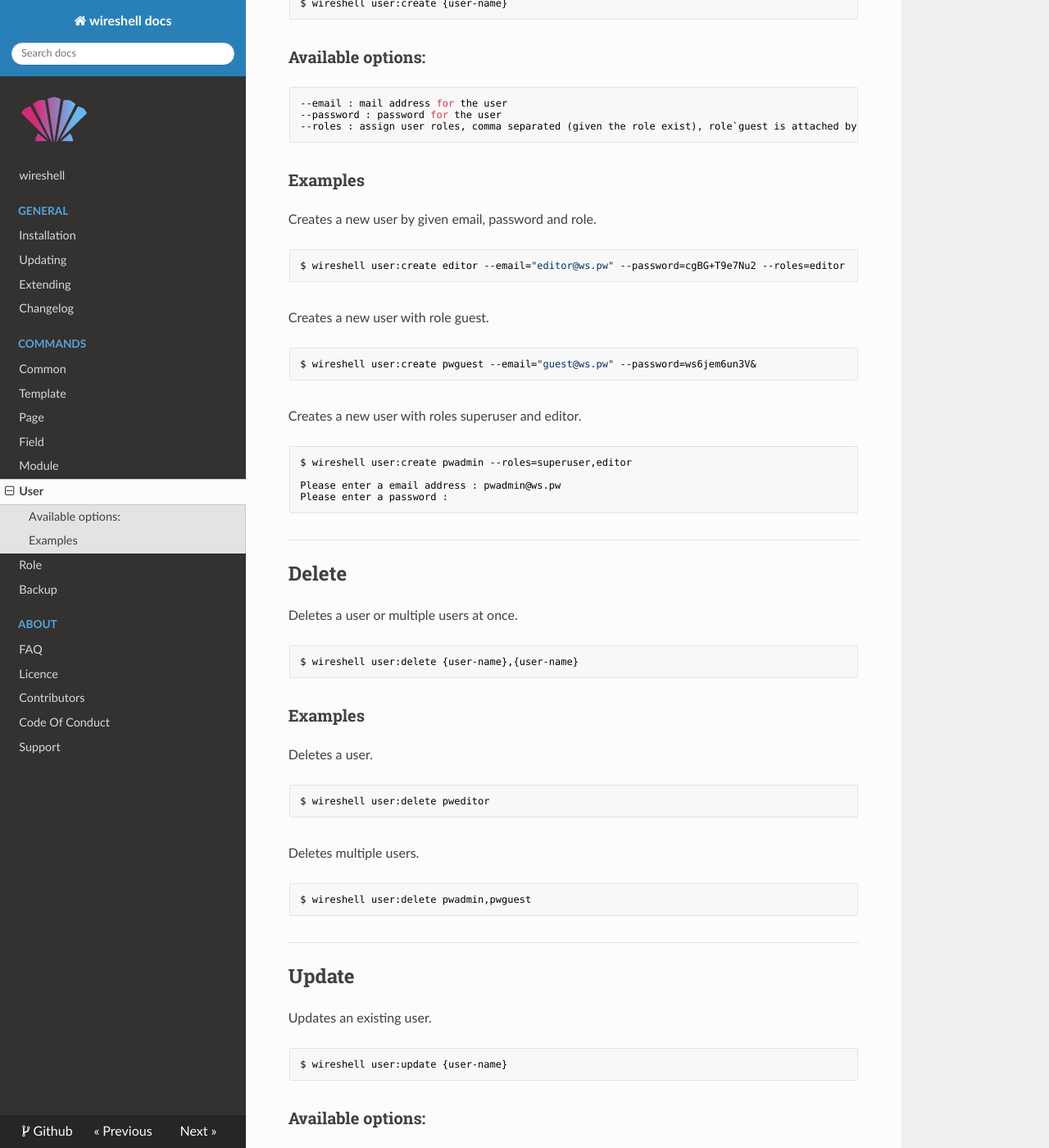
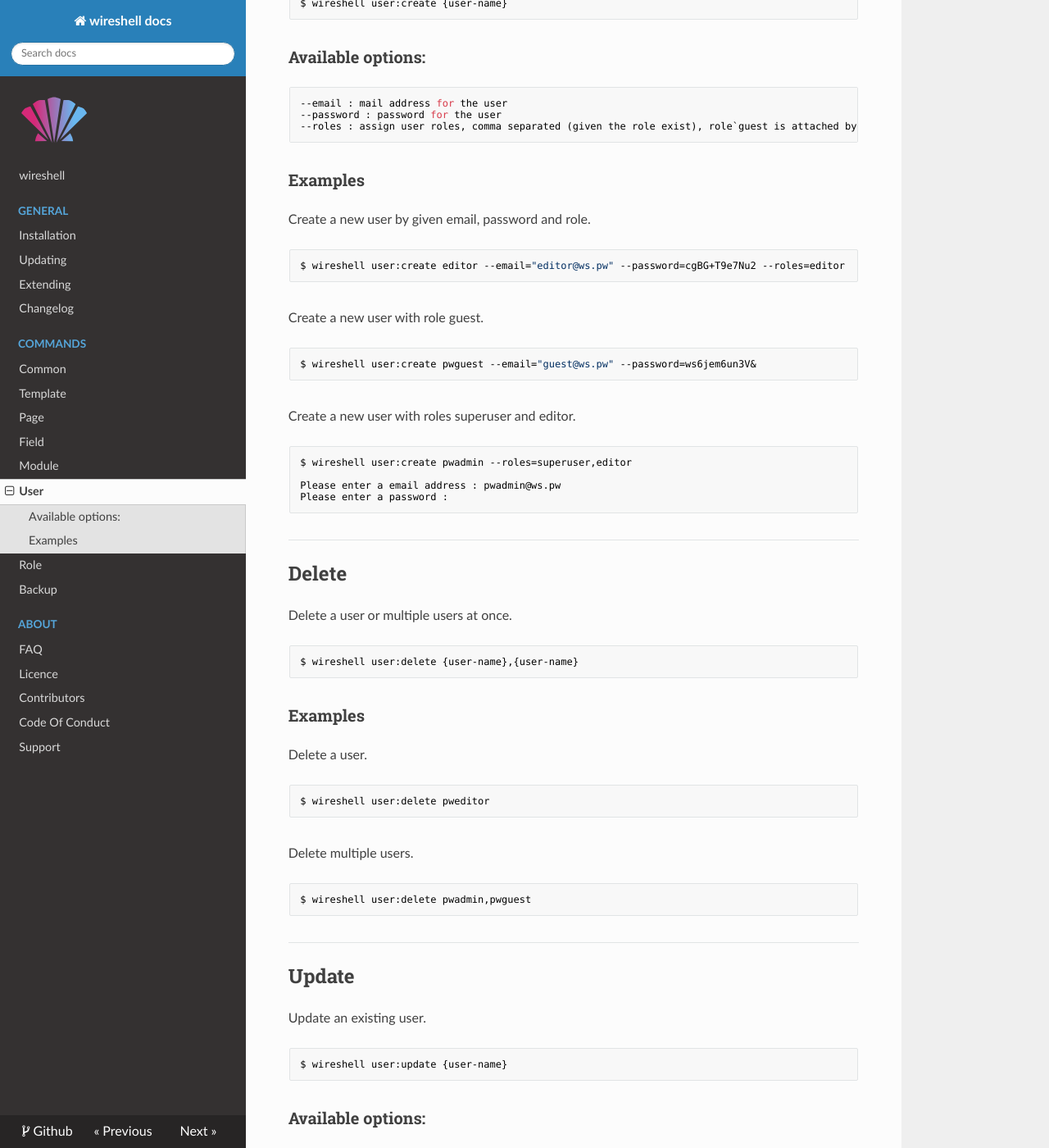
Before and after one commit to wireshell/wireshell, an MkDocs documentation site: the page built from docs/commands/user.md, in a window 1280 px wide and 1400 px high, scrolled down 1144 px. Shown: the whole window at 82% size. Built offline with MkDocs 1.6.1, drawn with Linux system fonts in a browser that asks for light colours; nearby versions of some CDN libraries; old or Windows-style settings are respelled for this version of MkDocs; some of the changed text lies outside the part shown.

Commit message:
updates page and user documentation

````diff
--- a/docs/commands/user.md
+++ b/docs/commands/user.md
@@ -51,7 +51,7 @@ Users: 1
 
 ## Create
 
-Creating a user.
+Create an user.
 
 ```sh
 $ wireshell user:create {user-name}
@@ -67,19 +67,19 @@ $ wireshell user:create {user-name}
 
 ### Examples
 
-Creates a new user by given email, password and role.
+Create a new user by given email, password and role.
 
 ```sh
 $ wireshell user:create editor --email="editor@ws.pw" --password=cgBG+T9e7Nu2 --roles=editor
 ```
 
-Creates a new user with role guest.
+Create a new user with role guest.
 
 ```sh
 $ wireshell user:create pwguest --email="guest@ws.pw" --password=ws6jem6un3V&
 ```
 
-Creates a new user with roles superuser and editor.
+Create a new user with roles superuser and editor.
 
 ```sh
 $ wireshell user:create pwadmin --roles=superuser,editor
@@ -92,7 +92,7 @@ Please enter a password :
 
 ## Delete
 
-Deletes a user or multiple users at once.
+Delete a user or multiple users at once.
 
 ```sh
 $ wireshell user:delete {user-name},{user-name}
@@ -100,13 +100,13 @@ $ wireshell user:delete {user-name},{user-name}
 
 ### Examples
 
-Deletes a user.
+Delete a user.
 
 ```sh
 $ wireshell user:delete pweditor
 ```
 
-Deletes multiple users.
+Delete multiple users.
 
 ```sh
 $ wireshell user:delete pwadmin,pwguest
@@ -116,7 +116,7 @@ $ wireshell user:delete pwadmin,pwguest
 
 ## Update
 
-Updates an existing user.
+Update an existing user.
 
 ```sh
 $ wireshell user:update {user-name}
@@ -132,13 +132,13 @@ $ wireshell user:update {user-name}
 
 ### Examples
 
-Updates an user; sets new email address.
+Update an user; sets new email address.
 
 ```sh
 $ wireshell user:update pweditor --email=otto@example.org
 ```
 
-Updates an user; sets new email, password and roles.
+Update an user; sets new email, password and roles.
 
 ```sh
 $ wireshell user:update pwguest --email=otto@example.org --roles=superuser,editor --password=somepass
````
Also changed, not shown: other parts of docs/commands/user.md (+3 -3 lines), docs/commands/page.md (+17 -17 lines).
